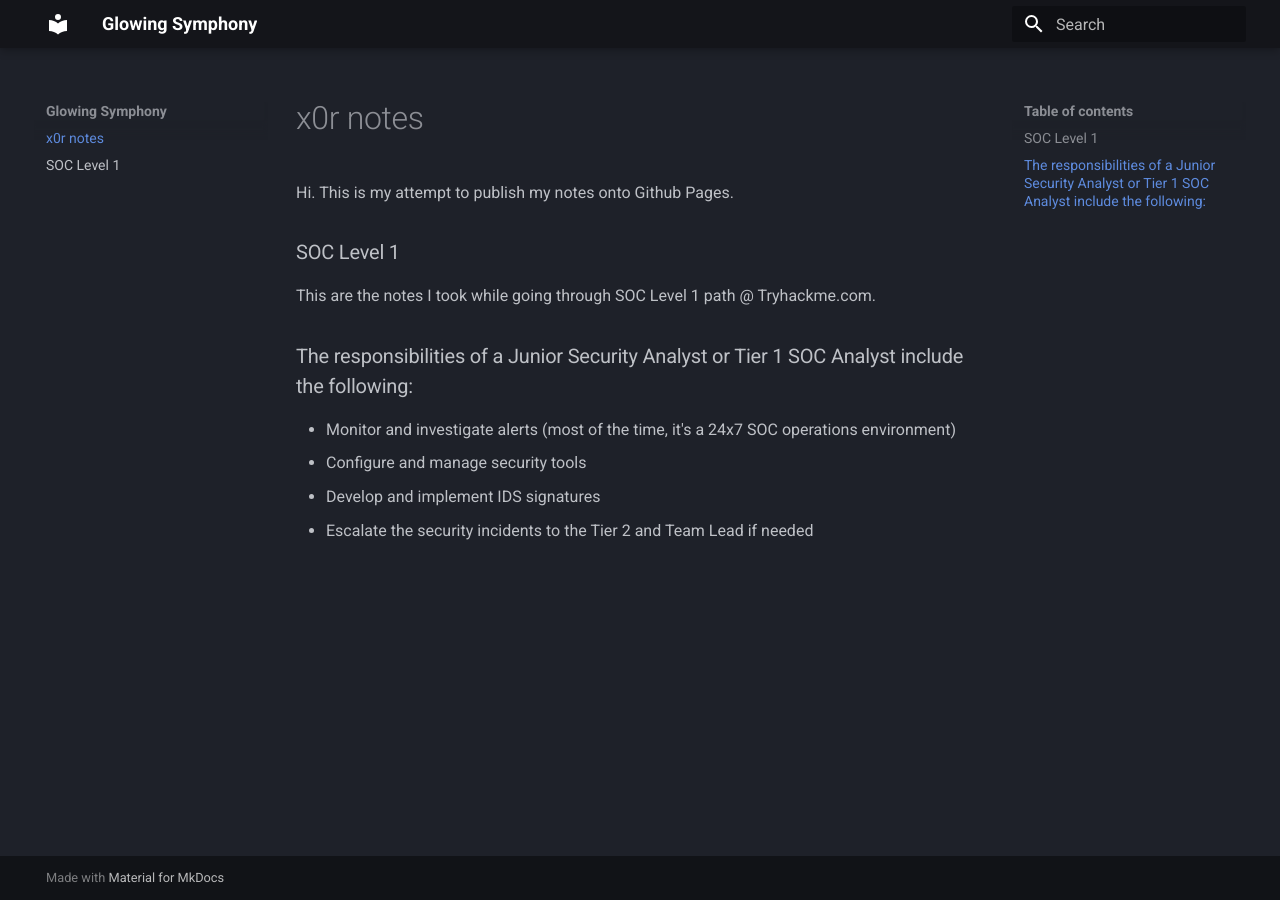
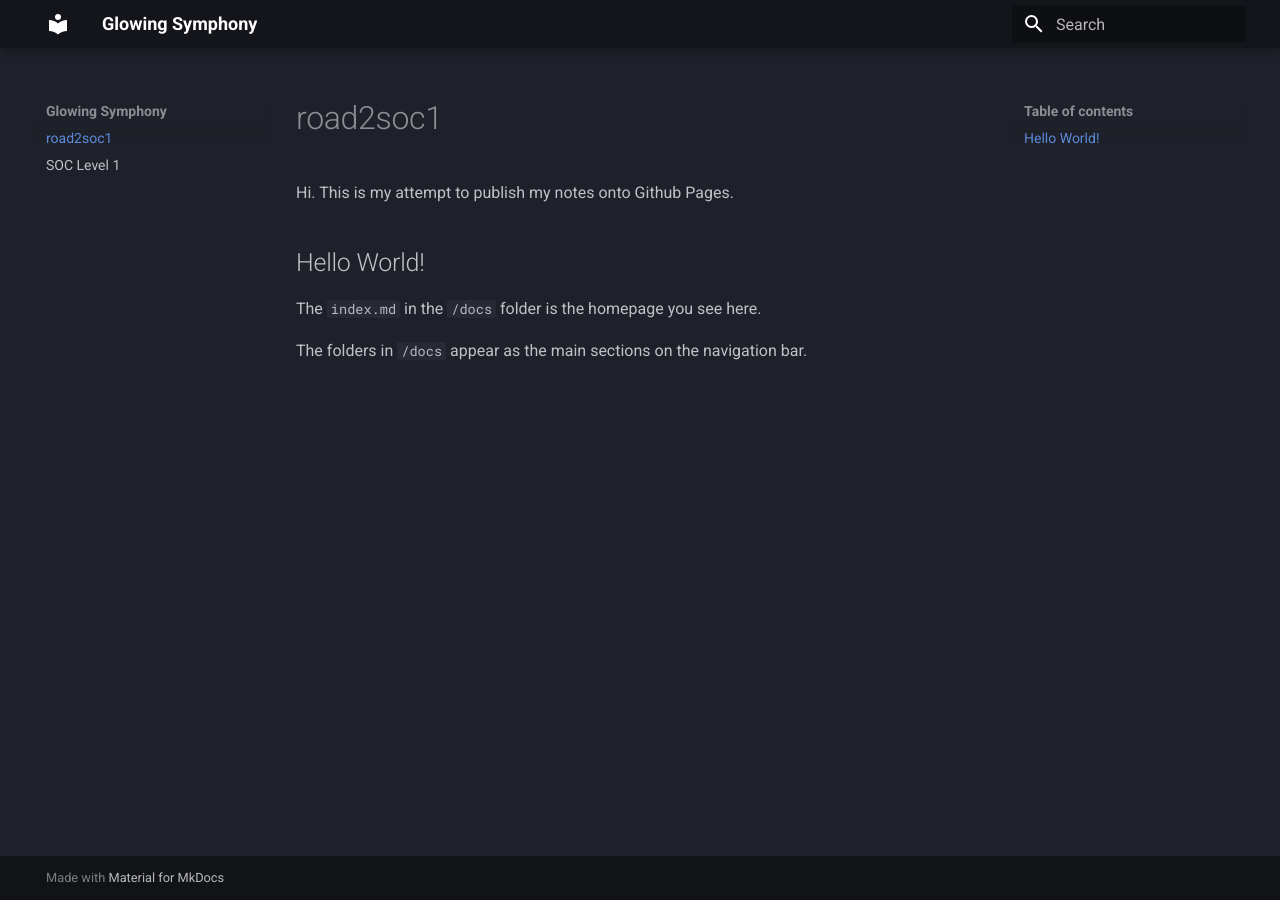
Before and after one commit to x0rc/soc, an MkDocs documentation site: the page built from docs/index.md, in a window 1280 px wide. Built offline with MkDocs 1.6.1 and Material for MkDocs 9.7.7, drawn with Linux system fonts in a browser that asks for light colours.

Commit message:
3nd - structure

```diff
--- a/docs/index.md
+++ b/docs/index.md
@@ -1,15 +1,9 @@
-# x0r notes
+# road2soc1
 
 Hi. This is my attempt to publish my notes onto Github Pages.
 
-### SOC Level 1
+## Hello World!
 
-This are the notes I took while going through SOC Level 1 path @ Tryhackme.com.
+The `index.md` in the `/docs` folder is the homepage you see here.
 
-
-### The responsibilities of a Junior Security Analyst or Tier 1 SOC Analyst include the following:
-
--   Monitor and investigate alerts (most of the time, it's a 24x7 SOC operations environment)
--   Configure and manage security tools
--   Develop and implement IDS signatures
--   Escalate the security incidents to the Tier 2 and Team Lead if needed
+The folders in `/docs` appear as the main sections on the navigation bar.
```
